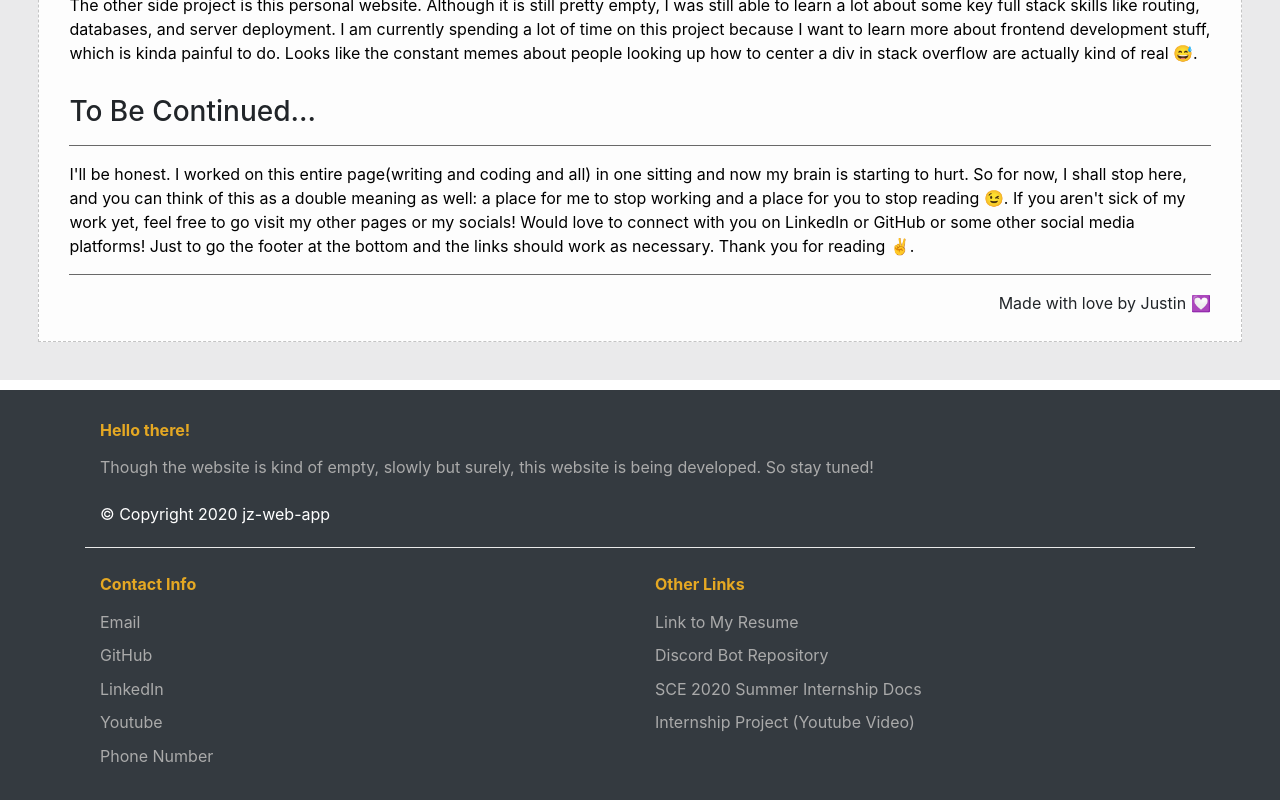
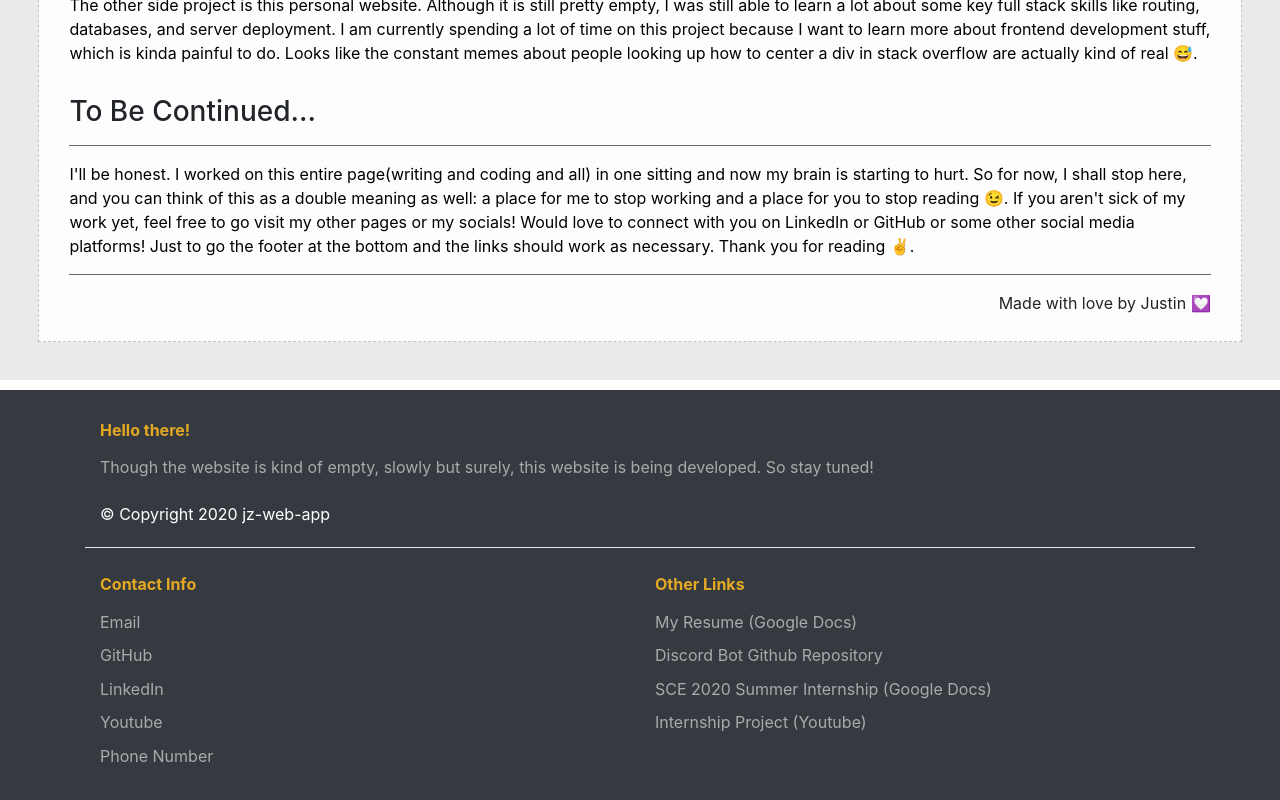
Before and after one commit to justin-zhu1018/jz-web-app, a React (Create React App) app: page /about-me in a window 1280 px wide. Shown: the part 1265-2065 px from the top of the page. Built offline with nearby package versions, Linux system fonts and the light colour scheme.

Commit message:
Change navbar, footer titles

```diff
--- a/src/components/footer.js
+++ b/src/components/footer.js
@@ -51,25 +51,25 @@ export default function Footer() {
               className="footer__link"
               href="https://docs.google.com/document/d/1MupDO-RMpOXpgkK8nM45wxgFp0mPxeasGWBtKIR3-II/edit?usp=sharing"
             >
-              Link to My Resume
+              My Resume (Google Docs)
             </a>
             <a
               className="footer__link"
               href="https://github.com/justin-zhu1018/flazey-bot"
             >
-              Discord Bot Repository
+              Discord Bot Github Repository
             </a>
             <a
               className="footer__link"
               href="https://docs.google.com/document/d/1hqSKPdD8BYJs1Oqc1AWJoJg5hovUv-IR_NVx9QSqPSo/edit"
             >
-              SCE 2020 Summer Internship Docs
+              SCE 2020 Summer Internship (Google Docs)
             </a>
             <a
               className="footer__link"
               href="https://www.youtube.com/watch?v=pkqGYBR-rgA"
             >
-              Internship Project (Youtube Video)
+              Internship Project (Youtube)
             </a>
           </div>
         </div>
--- a/src/components/siteNavbar.js
+++ b/src/components/siteNavbar.js
@@ -35,12 +35,12 @@ export default function SiteNavbar(props) {
             </NavItem>
             <NavItem className="nav__item">
               <NavLink href="/error/">
-                <div className="list-text">Error Page</div>
+                <div className="list-text">Error 404 Page</div>
               </NavLink>
             </NavItem>
             <NavItem className="nav__item">
               <NavLink href="https://github.com/justin-zhu1018/jz-web-app">
-                <div className="list-text">GitHub Repository Redirect</div>
+                <div className="list-text">GitHub Repository</div>
               </NavLink>
             </NavItem>
           </Nav>
```
